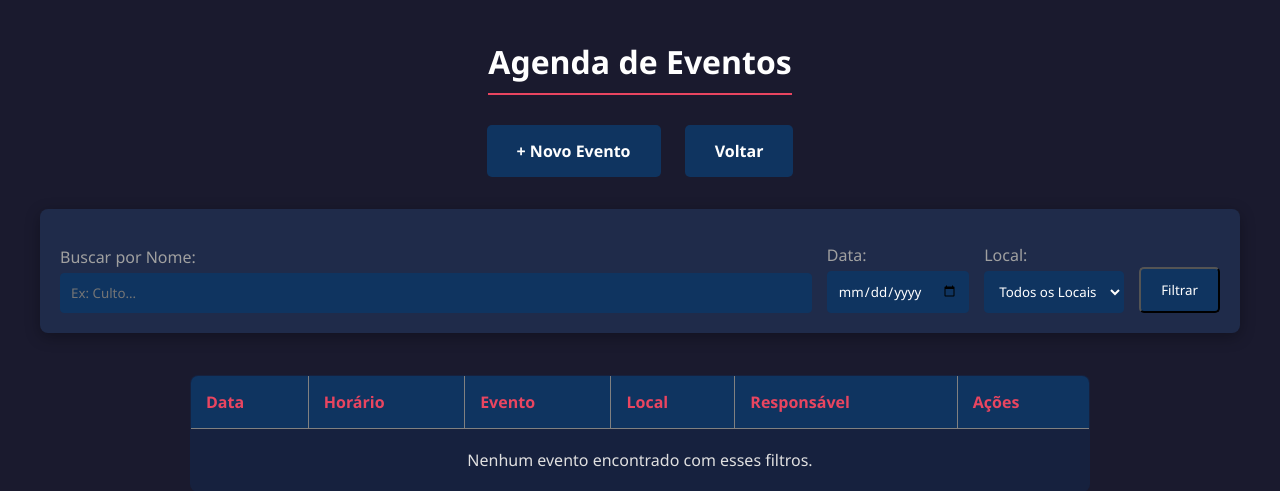
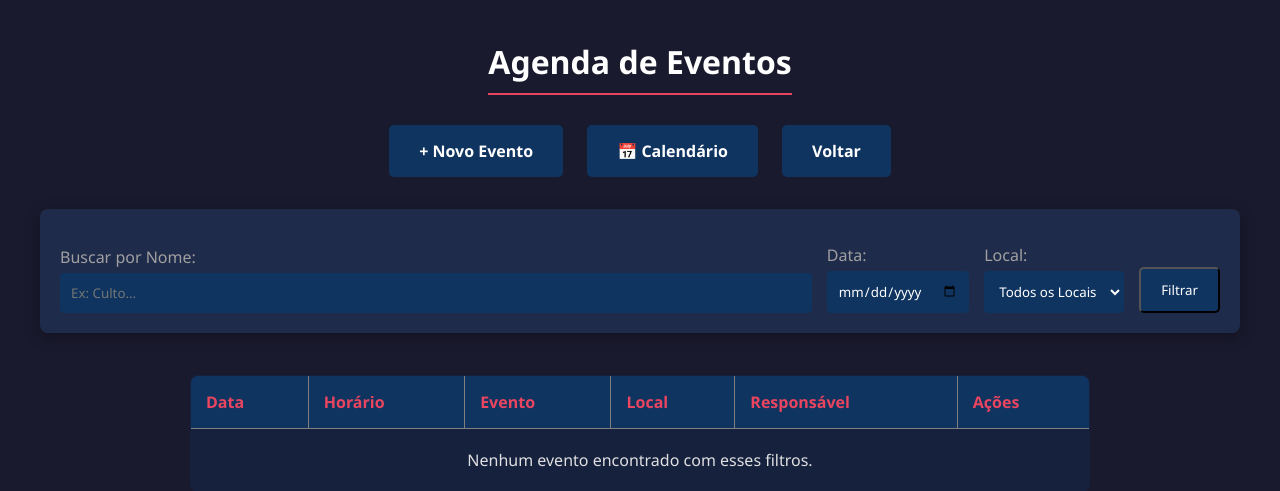
Before and after one commit to danielcoosta1/agendamento, a PHP site: page /eventos_listar.php in a window 1280 px wide. Shown: the top 491 px of the page. Run offline with PHP 8.4, Linux system fonts and the light colour scheme; the visitor is signed in with stand-in values (Sample User, id 1); data that the repository does not hold is empty.

Commit message:
Adicionando o botão de calendario na pagina de eventos_listar

```diff
--- a/eventos_listar.php
+++ b/eventos_listar.php
@@ -66,6 +66,7 @@ $res_locais = mysqli_query($conexao, "SELECT * FROM locais ORDER BY nome ASC");
     <div style="display: flex; justify-content: space-between; align-items: center;">
         <div>
             <a href="eventos_adicionar.php" class="btn-menu">+ Novo Evento</a>
+            <a href="calendario.php" class="btn-menu">📅 Calendário</a>
             <a href="area_restrita.php" class="btn-menu">Voltar</a>
         </div>
     </div>
```
